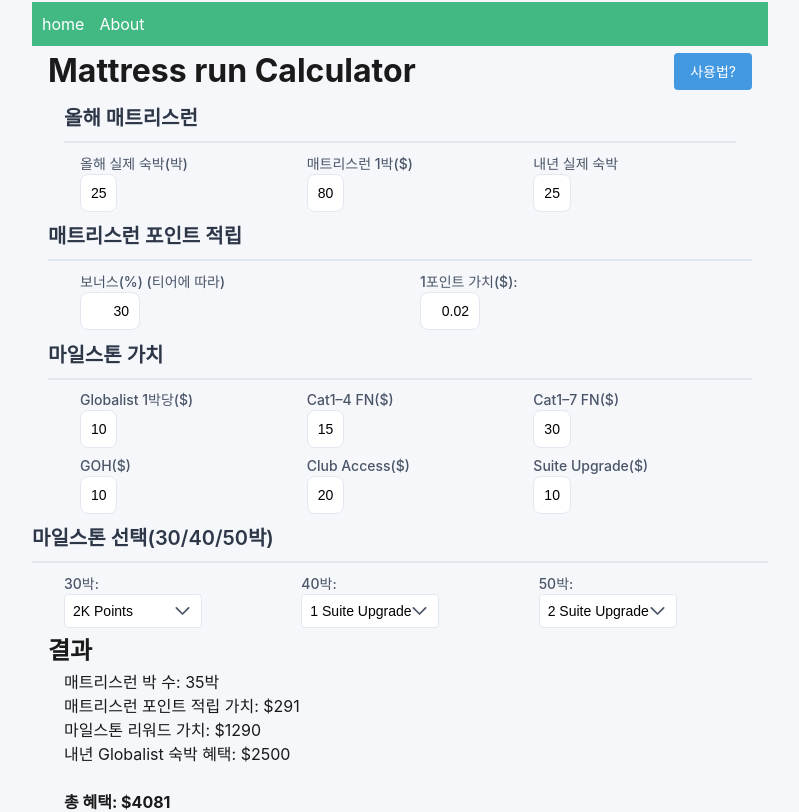
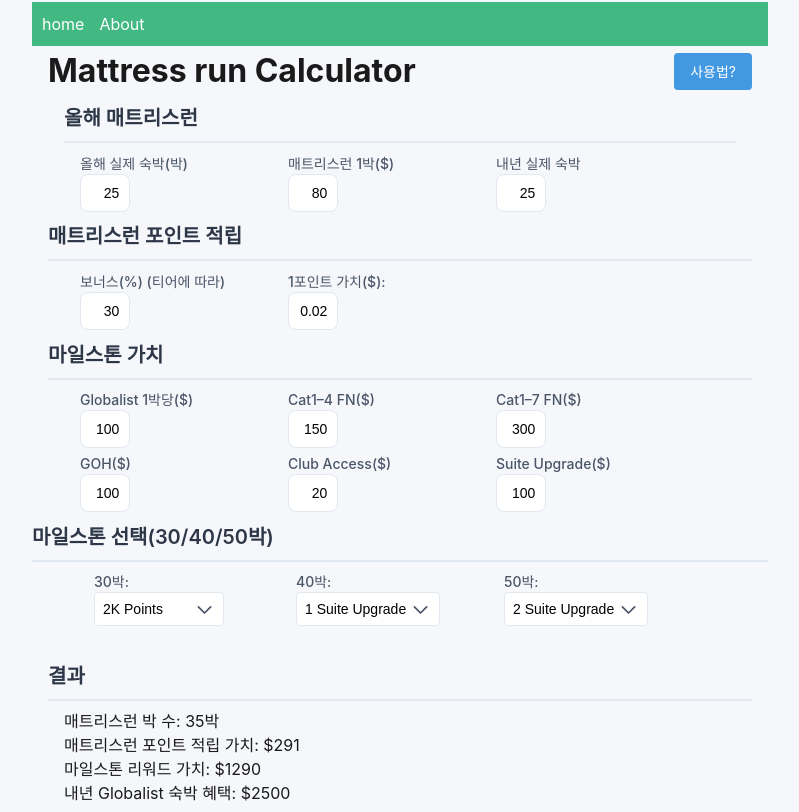
Before and after one commit to MJShinpain/travel, a Vue app: page /hyatt-calculator in a window 1280 px wide. Shown: the top 812 px of the page, without its empty margins (240-1039 px from the left). Built offline with nearby package versions, Linux system fonts and the light colour scheme.

Commit message:
ver 0.1.2
UI 개선

```diff
--- a/src/views/HyattCalculator.vue
+++ b/src/views/HyattCalculator.vue
@@ -140,10 +140,11 @@
       </label>
     </div>
   </div>
+  <br />
 
   <!-- === 결과 출력 === -->
   <div v-if="scenarioResult">
-    <h2>결과</h2>
+    <h3>결과</h3>
     <div>
       <strong></strong>
       <p>매트리스런 박 수: {{ scenarioResult.Scenario_B.Nights_Needed }}박</p>
@@ -185,6 +186,7 @@
       >
     </div>
   </div>
+  <br />
 </template>
 
 <script>
@@ -441,15 +443,19 @@ h3 {
 
 /* Form sections */
 .form-row {
-  display: flex;
-  flex-wrap: wrap;
+  display: grid;
+  grid-template-columns: repeat(
+    auto-fill,
+    200px
+  ); /* 각 항목의 너비를 200px로 고정 */
   gap: 0.5rem;
-  margin-bottom: 0.2rem;
+  justify-content: start;
 }
 
 .label-group {
   flex: 1;
   min-width: 100px;
+  text-align: left;
 }
 
 /* Input container */
@@ -477,7 +483,7 @@ select {
   border-radius: 0.5rem;
   font-size: 0.875rem;
   transition: all 0.2s;
-  width: 20%;
+  width: 30%;
   background: white;
 }
 
@@ -485,7 +491,7 @@ select {
 .milestone-select {
   border-radius: 0.25rem; /* 예시: 둥근 모서리 */
   padding: 0.5rem; /* 예시: 안쪽 여백 */
-  width: 70%; /* 예시: 폭 조정 */
+  width: 120%; /* 예시: 폭 조정 */
 }
 
 input:focus,
```
